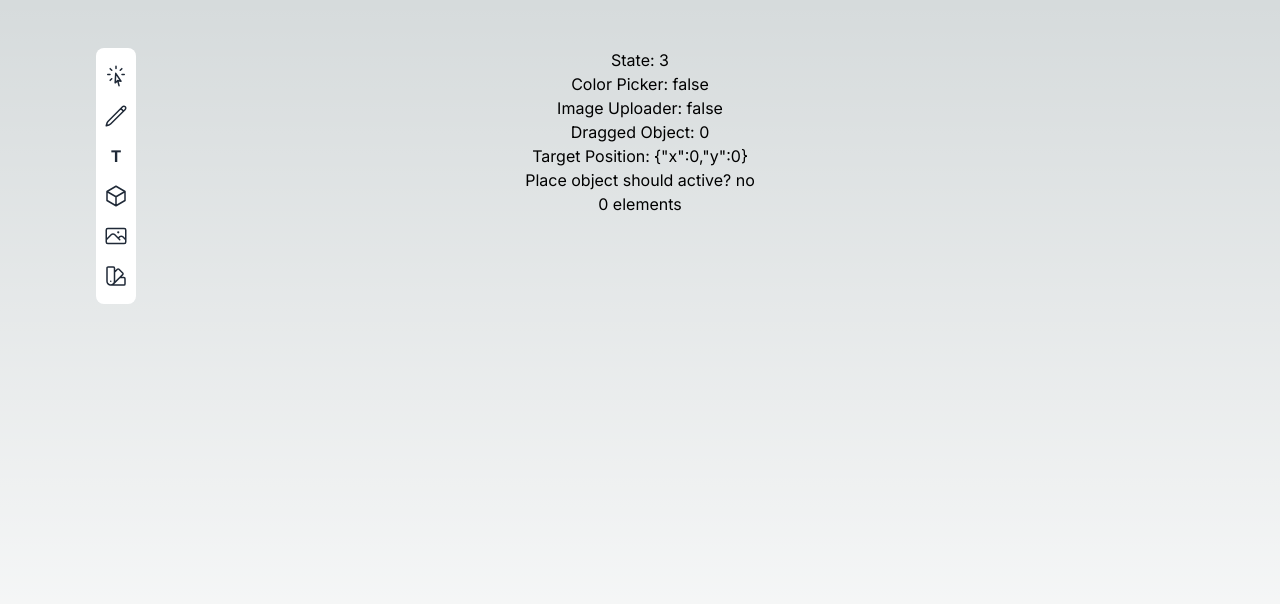
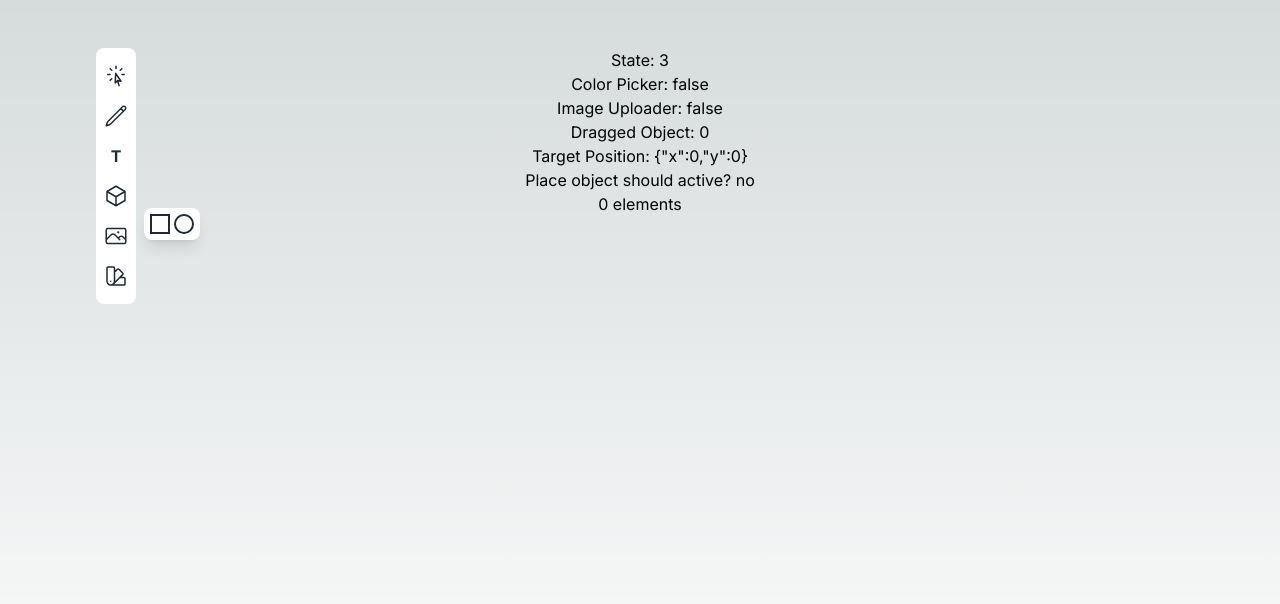
Before and after one commit to Fray117/blank-canvas, a Next.js app: page / in a window 1280 px wide. Both pictures are taken after a click on the element 116 px from the left and 196 px from the top of the page. Shown: the top 604 px of the page. Built offline with nearby package versions, Linux system fonts and the light colour scheme.

Commit message:
add circle shape

```diff
--- a/src/components/SideBar.tsx
+++ b/src/components/SideBar.tsx
@@ -1,5 +1,5 @@
 import { CubeIcon, CursorArrowRaysIcon, PencilIcon, PhotoIcon, SwatchIcon } from '@heroicons/react/24/outline'
-import { Dispatch, SetStateAction } from 'react'
+import { Dispatch, SetStateAction, useState } from 'react'
 
 export default function SideBar(
 	{
@@ -7,14 +7,23 @@ export default function SideBar(
 		toggleColorWindow,
 		uploadWindow,
 		toggleUploadWindow,
-		setTool
+		setTool,
+		setShape
 	}: {
 		colorWindow: boolean,
 		toggleColorWindow: Dispatch<SetStateAction<boolean>>,
 		uploadWindow: boolean,
 		toggleUploadWindow: Dispatch<SetStateAction<boolean>>,
-		setTool: Dispatch<SetStateAction<number>>
+		setTool: Dispatch<SetStateAction<number>>,
+		setShape: Dispatch<SetStateAction<number>>,
 	}) {
+
+	const [shapeWindow, toggleShape] = useState<boolean>(false)
+
+	const shapeHandler = () => {
+		toggleShape(!shapeWindow)
+		setTool(3)
+	}
 
 	return (
 		<div className="fixed bg-white rounded-lg text-gray-800 px-2 py-4 space-y-4 backdrop-blur-sm z-50">
@@ -27,8 +36,19 @@ export default function SideBar(
 			<div onClick={() => setTool(2)} className="hover:text-gray-400 flex justify-center items-center h-6 w-6 font-bold cursor-pointer">
 				T
 			</div>
-			<div onClick={() => setTool(3)} className="hover:text-gray-400 cursor-pointer">
+			<div onClick={shapeHandler} className="hover:text-gray-400 cursor-pointer relative">
 				<CubeIcon className="h-6 w-6" />
+				{
+					shapeWindow &&
+					<>
+						<div className="absolute min-h-screen w-screen top-0 left-0" onClick={() => toggleShape(!shapeWindow)}></div>
+						<div className="left-12 shadow-lg flex space-x-2 fixed bg-white p-2 rounded-lg">
+							<div onClick={() => setShape(0)} className="outline outline-2 outline-gray-800 hover:outline-gray-400 h-4 w-4"></div>
+							<div onClick={() => setShape(1)} className="outline outline-2 outline-gray-800 hover:outline-gray-400 h-4 w-4 rounded-full"></div>
+
+						</div>
+					</>
+				}
 			</div>
 			<div onClick={() => toggleUploadWindow(!uploadWindow)} className="hover:text-gray-400 cursor-pointer">
 				<PhotoIcon className="h-6 w-6" />
--- a/src/pages/index.tsx
+++ b/src/pages/index.tsx
@@ -20,6 +20,7 @@ export default function Home() {
 	const [activeDrags, setActiveDrags] = useState<number>(0)
 	const [colorWindow, toggleColor] = useState<boolean>(false)
 	const [uploadWindow, toggleUpload] = useState<boolean>(false)
+	const [shape, setShape] = useState<number>(0)
 	const [color, setColor] = useState<string>("bg-white text-white")
 	const [position, setPosition] = useState<{ x: number, y: number }>({ x: 0, y: 0 })
 
@@ -55,7 +56,7 @@ export default function Home() {
 						...markupElements,
 						{
 							shape: true,
-							class: `${color} h-6 w-6`,
+							class: `${color} ${shape === 1 ? 'rounded-full' : ''} h-6 w-6`,
 							source: ''
 						}
 					])
@@ -88,7 +89,8 @@ export default function Home() {
 				toggleUploadWindow={toggleUpload}
 				setTool={setTool}
 				colorWindow={colorWindow}
-				uploadWindow={uploadWindow} />
+				uploadWindow={uploadWindow}
+				setShape={setShape} />
 
 			{
 				colorWindow && <ColorPicker toggleWindow={toggleColor} setColor={setColor} />
```
